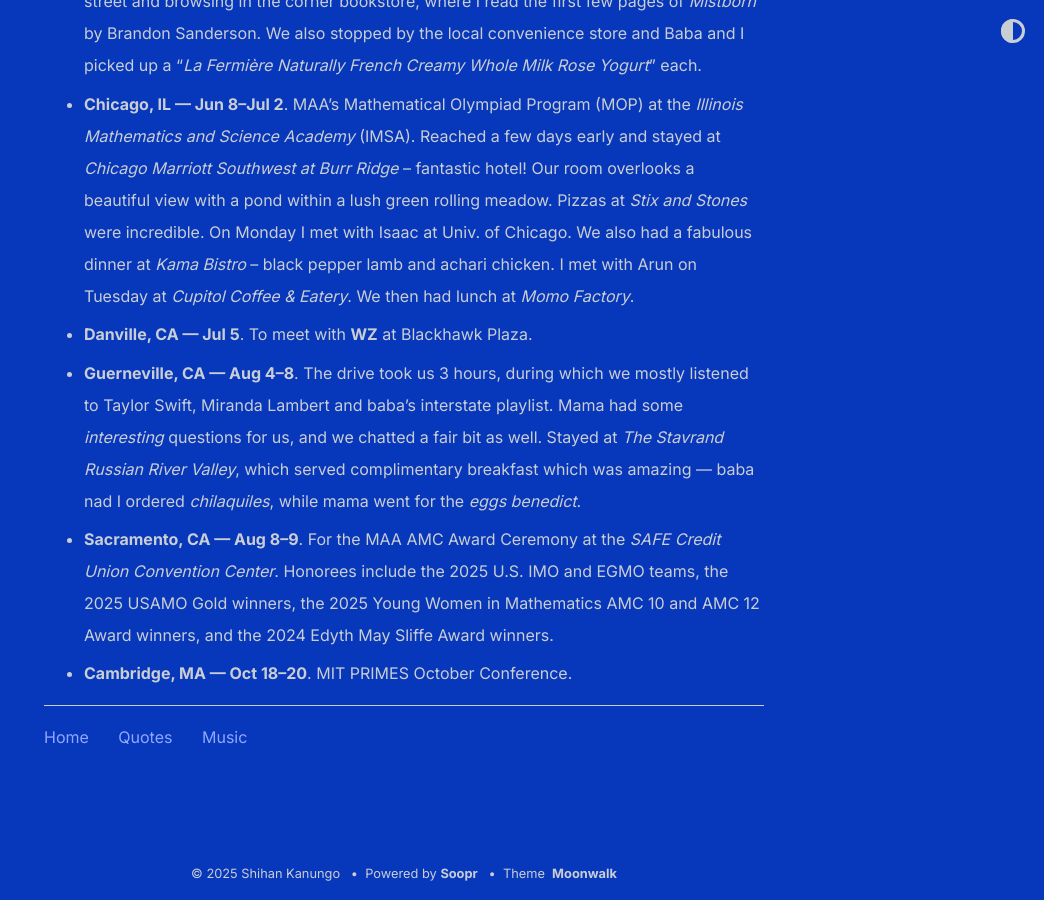
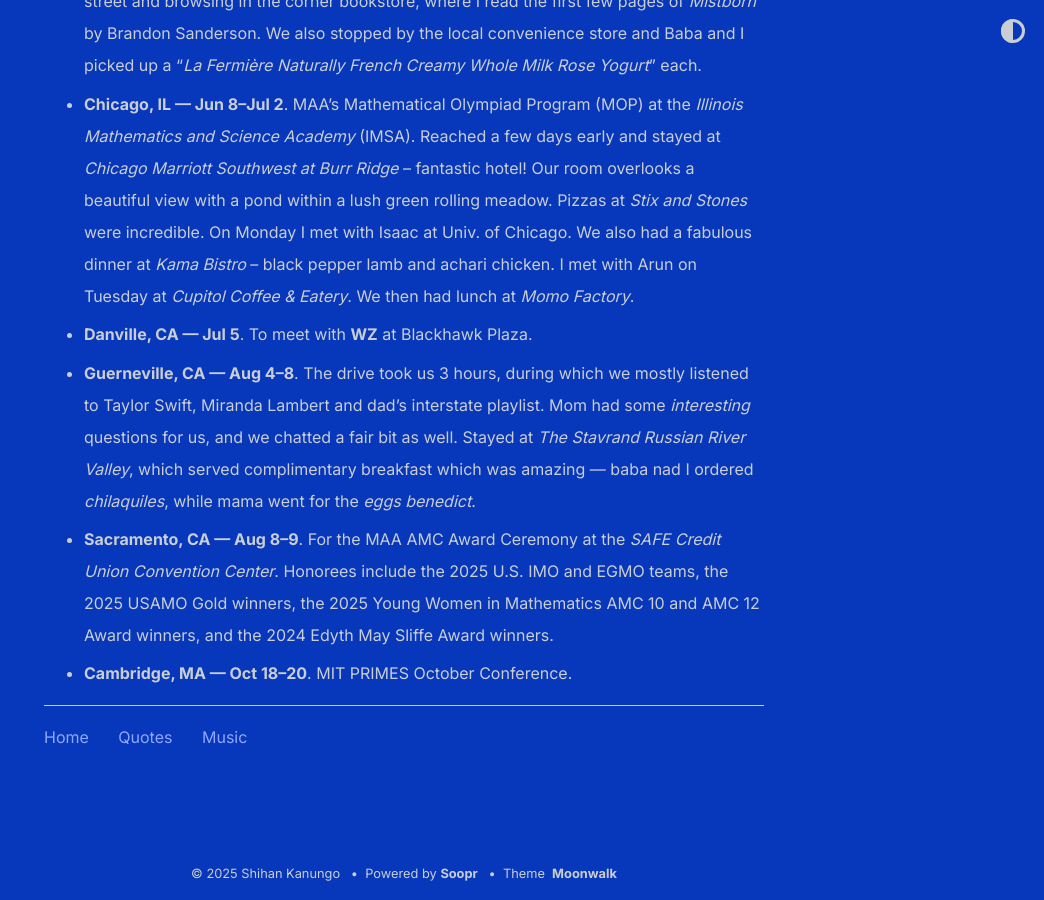
Before and after one commit to shihankanungo/shihankanungo.github.io, a Jekyll site: the page built from travel.md, in a window 1280 px wide and 900 px high, scrolled down 1433 px. Shown: the whole window, without its empty margins (236-1280 px from the left). Built offline with Jekyll 4.4.1, drawn with Linux system fonts in a browser that asks for light colours.

Commit message:
Update travel.md

```diff
--- a/travel.md
+++ b/travel.md
@@ -16,6 +16,6 @@
 - **San Francisco, CA --- May 24**. Lunch at *Papito* (steak fajitas) followed by a walk down the street and browsing in the corner bookstore, where I read the first few pages of *Mistborn* by Brandon Sanderson. We also stopped by the local convenience store and Baba and I picked up a "*La Fermière Naturally French Creamy Whole Milk Rose Yogurt*" each.
 - **Chicago, IL --- Jun 8--Jul 2**. MAA's Mathematical Olympiad Program (MOP) at the *Illinois Mathematics and Science Academy* (IMSA). Reached a few days early and stayed at *Chicago Marriott Southwest at Burr Ridge* -- fantastic hotel! Our room overlooks a beautiful view with a pond within a lush green rolling meadow. Pizzas at _Stix and Stones_ were incredible. On Monday I met with Isaac at Univ. of Chicago. We also had a fabulous dinner at *Kama Bistro* -- black pepper lamb and achari chicken. I met with Arun on Tuesday at *Cupitol Coffee & Eatery*. We then had lunch at *Momo Factory*.
 - **Danville, CA --- Jul 5**. To meet with **WZ** at Blackhawk Plaza.
-- **Guerneville, CA --- Aug 4--8**. The drive took us 3 hours, during which we mostly listened to Taylor Swift, Miranda Lambert and baba's interstate playlist. Mama had some *interesting* questions for us, and we chatted a fair bit as well. Stayed at *The Stavrand Russian River Valley*, which served complimentary breakfast which was amazing &mdash; baba nad I ordered *chilaquiles*, while mama went for the *eggs benedict*.
+- **Guerneville, CA --- Aug 4--8**. The drive took us 3 hours, during which we mostly listened to Taylor Swift, Miranda Lambert and dad's interstate playlist. Mom had some *interesting* questions for us, and we chatted a fair bit as well. Stayed at *The Stavrand Russian River Valley*, which served complimentary breakfast which was amazing &mdash; baba nad I ordered *chilaquiles*, while mama went for the *eggs benedict*.
 - **Sacramento, CA --- Aug 8--9**. For the MAA AMC Award Ceremony at the *SAFE Credit Union Convention Center*. Honorees include the 2025 U.S. IMO and EGMO teams, the 2025 USAMO Gold winners, the 2025 Young Women in Mathematics AMC 10 and AMC 12 Award winners, and the 2024 Edyth May Sliffe Award winners.
 - **Cambridge, MA --- Oct 18--20**. MIT PRIMES October Conference.
```
